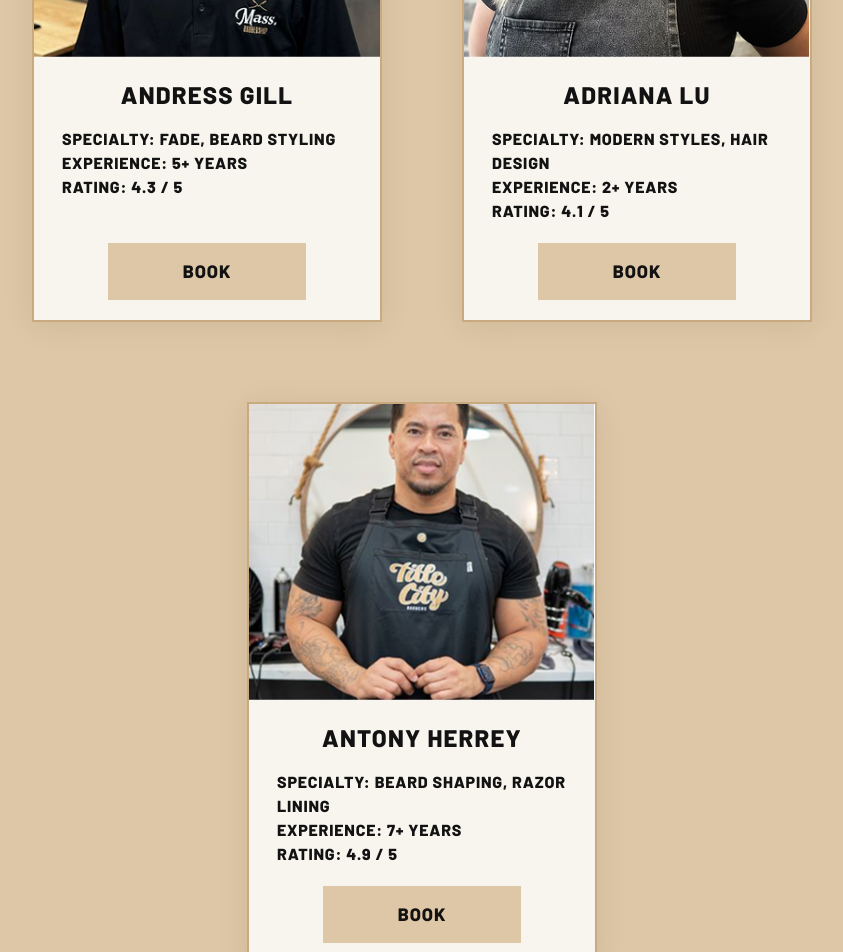
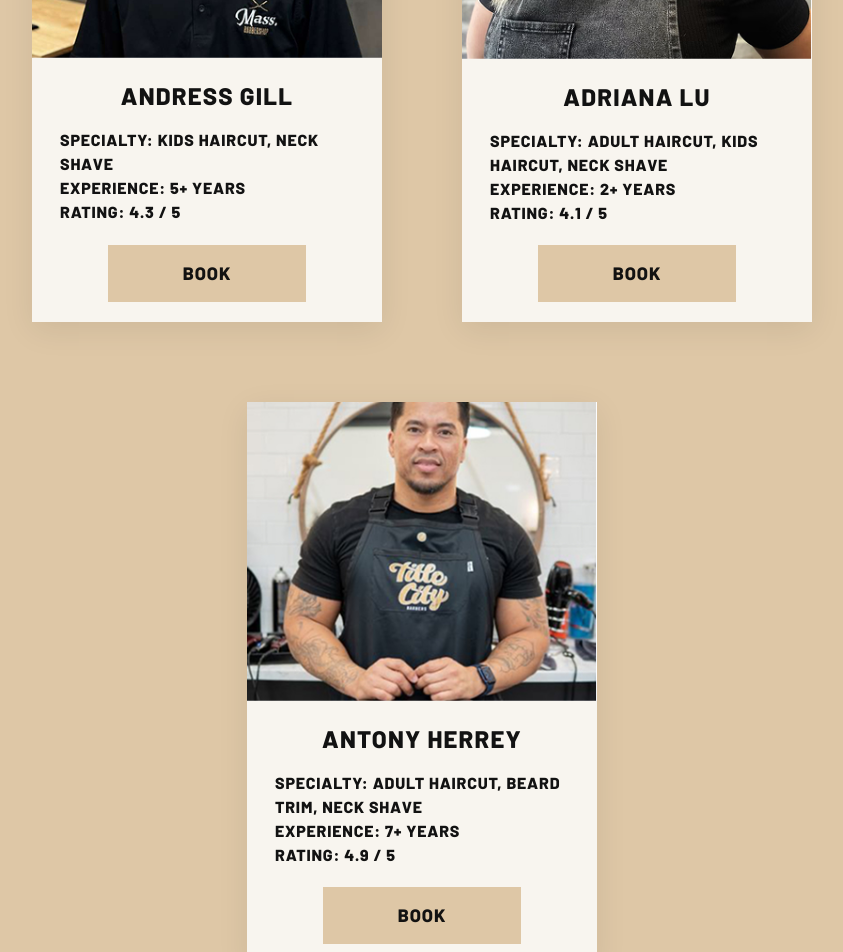
Before and after one commit to TytanowyT4mpon/Barbershop-frontend, a Next.js app: page / in a window 1280 px wide. Shown: the part 3320-4272 px from the top of the page, without its empty margins (218-1061 px from the left). Built offline with nearby package versions, Linux system fonts and the light colour scheme.

Commit message:
Add: Services select(ModalForm), Service type/mock

```diff
--- a/app/components/BarberCard/BarberCard.module.css
+++ b/app/components/BarberCard/BarberCard.module.css
@@ -8,14 +8,12 @@
 
 .BarberCard{
     background-color: var(--background1);
-    max-width: 350px;
+    width: 350px;
     box-sizing: border-box;
     display: flex;
     flex-direction: column;
 
-    border: 2px solid var(--background2Hover);
-
-    box-shadow: 0 4px 30px 0 rgba(0, 0, 0, 0.08);
+    box-shadow: 0 8px 30px 0 rgba(0, 0, 0, 0.08);
 }
 
 .BarberImage{
@@ -84,7 +82,8 @@
 
 @media (max-width: 640px) {
     .BarberCard {
-        max-width: 100%;
+        max-width: 350px;
+
         width: 100%;
     }
 
--- a/app/components/BarberCard/index.tsx
+++ b/app/components/BarberCard/index.tsx
@@ -5,6 +5,8 @@ import style from './BarberCard.module.css'
 import Image from 'next/image'
 import { Barber } from '@/types/barber'
 import ModalForm from '../ModalForm';
+import { ServicesMock } from '@/mocks/services';
+import { Service } from '@/types/service';
 
 interface BarberCardProps {
     barber: Barber;
@@ -12,6 +14,13 @@ interface BarberCardProps {
 
 const BarberCard = ({ barber }: BarberCardProps) => {
     const [isModalOpen, setIsModalOpen] = useState(false);
+
+const barberService = barber.serviceId
+    .map((id) => ServicesMock.find((service) => service.id === id))
+    .filter((s): s is Service => s !== undefined);
+
+const specialtyText = barberService.map((s) => s.name).join(', ');
+
   return (
     <li className={style.BarberCard} key={barber.id}>
         <Image className={style.BarberImage} src={`${barber.image}`} alt='Barber image' width={350} height={280} />
@@ -20,7 +29,7 @@ const BarberCard = ({ barber }: BarberCardProps) => {
             <h3>{barber.name}</h3>
             <ul className={style.CardText}>
                 <li>
-                    <p>Specialty: <span>{barber.specialty}</span></p>
+                    <p>Specialty: <span>{specialtyText}</span></p>
                 </li>
                 <li>
                     <p>Experience: <span>{barber.experience}</span></p>
@@ -37,7 +46,7 @@ const BarberCard = ({ barber }: BarberCardProps) => {
 
         {
             isModalOpen && (
-                <ModalForm barber={barber} setIsOpen={setIsModalOpen} isOpen={isModalOpen} />
+                <ModalForm barber={barber} barberService={barberService} setIsOpen={setIsModalOpen} isOpen={isModalOpen} />
             )
         }
     </li>
--- a/app/components/ModalForm/ModalForm.module.css
+++ b/app/components/ModalForm/ModalForm.module.css
@@ -10,12 +10,19 @@
 .modalOverride {
   background-color: var(--foreground) !important;
   padding: 0 !important;
-  max-width: 900px;
+  max-width: 1100px;
+  max-height: 80vh;
+  overflow: hidden;
+}
+
+.modalBodyOverride {
+  overflow: hidden;
+  max-height: none;
 }
 
 .form {
   display: flex;
-  min-height: 460px;
+  min-height: 500px;
 }
 
 /* ─── Left panel ─────────────────────────────────────── */
@@ -26,8 +33,29 @@
   align-items: center;
   width: 380px;
   flex-shrink: 0;
-  padding: 2rem 1.5rem 2rem 1.5rem;
+  padding: 2rem 1.25rem 2rem 1.5rem;
   border-right: 1px solid rgba(255, 255, 255, 0.1);
+  overflow-y: auto;
+  max-height: 80vh;
+  scrollbar-width: thin;
+  scrollbar-color: rgba(222, 199, 166, 0.35) transparent;
+}
+
+.leftPanel::-webkit-scrollbar {
+  width: 4px;
+}
+
+.leftPanel::-webkit-scrollbar-track {
+  background: transparent;
+}
+
+.leftPanel::-webkit-scrollbar-thumb {
+  background: rgba(222, 199, 166, 0.35);
+  border-radius: 4px;
+}
+
+.leftPanel::-webkit-scrollbar-thumb:hover {
+  background: rgba(222, 199, 166, 0.65);
 }
 
 .avatarWrap {
@@ -52,6 +80,71 @@
   letter-spacing: 0.06em;
   margin-bottom: 1.5rem;
 }
+
+/* ─── Service card selector ──────────────────────────── */
+
+.serviceSelectWrap {
+  width: 100%;
+  margin-bottom: 1.25rem;
+}
+
+.serviceGrid {
+  display: grid;
+  grid-template-columns: repeat(2, 1fr);
+  gap: 0.4rem;
+  margin-top: 0.375rem;
+}
+
+.serviceCard {
+  display: flex;
+  flex-direction: column;
+  align-items: center;
+  gap: 0.25rem;
+  padding: 0.8rem 0.9rem;
+  background: rgba(255, 255, 255, 0.05);
+  border: 1px solid rgba(255, 255, 255, 0.1);
+  border-radius: 0.5rem;
+  cursor: pointer;
+  transition: border-color 0.2s, background 0.2s, box-shadow 0.2s;
+  color: #fff;
+  font-family: inherit;
+  text-align: center;
+}
+
+.serviceCard:hover {
+  border-color: rgba(222, 199, 166, 0.5);
+  background: rgba(222, 199, 166, 0.06);
+}
+
+.serviceCardActive {
+  border-color: #DEC7A6 !important;
+  background: rgba(222, 199, 166, 0.12) !important;
+  box-shadow: 0 0 0 1px #DEC7A6, inset 0 0 14px rgba(222, 199, 166, 0.08);
+}
+
+.serviceCardIcon {
+  filter: brightness(0) invert(1);
+  opacity: 0.85;
+}
+
+.serviceCardActive .serviceCardIcon {
+  opacity: 1;
+}
+
+.serviceCardName {
+  font-size: 1rem;
+  font-weight: 600;
+  line-height: 1.3;
+  letter-spacing: 0.02em;
+}
+
+.serviceCardMeta {
+  font-size: 0.8rem;
+  color: #DEC7A6;
+  letter-spacing: 0.01em;
+}
+
+/* ──────────────────────────────────────────────────────── */
 
 .fieldLeft {
   display: flex;
@@ -130,6 +223,8 @@
   gap: 1rem;
   padding: 3rem 1.75rem 1.75rem 1.75rem;
   position: relative;
+  overflow-y: auto;
+  max-height: 90vh;
 }
 
 .closeBtn {
@@ -214,7 +309,7 @@
   cursor: pointer;
   align-self: flex-end;
   transition: background 0.15s;
-  margin-top: auto;
+  /* margin-top: auto; */
 }
 
 .submitBtn:hover {
@@ -246,6 +341,8 @@
     border-right: none;
     border-bottom: 1px solid rgba(255, 255, 255, 0.1);
     padding: 2rem 1.25rem 1.5rem;
+    overflow-y: visible;
+    max-height: none;
   }
 
   .rightPanel {
--- a/app/layouts/Modal/index.tsx
+++ b/app/layouts/Modal/index.tsx
@@ -8,6 +8,7 @@ import style from './Modal.module.css';
 interface IModalContentProps {
   title?: string;
   className?: string;
+  bodyClassName?: string;
   closeModal: () => void;
   isOpen: boolean;
   disableOutsideClick?: boolean;
@@ -27,6 +28,7 @@ const ModalConditional: React.FC<IModalContentProps> = (props) => {
     children,
     title,
     className,
+    bodyClassName,
     closeModal,
     isOpen,
     disableOutsideClick = false,
@@ -88,7 +90,7 @@ const ModalConditional: React.FC<IModalContentProps> = (props) => {
             )}
           </div>
         )}
-        <div className={style.modalBody}>{children}</div>
+        <div className={classNames(style.modalBody, bodyClassName)}>{children}</div>
       </div>
     </div>,
     document.body
--- a/mocks/barbers.ts
+++ b/mocks/barbers.ts
@@ -5,7 +5,7 @@ export const BarbersMock: Barber[] = [
         id: 1,
         image: '/examples/barberExample1.jpg',
         name: 'Andress Gill',
-        specialty: 'Fade, Beard styling',
+        serviceId: [2, 4],
         experience: '5+ years',
         rating: 4.3,
         freeDate: [
@@ -21,7 +21,7 @@ export const BarbersMock: Barber[] = [
         id: 2,
         image: '/examples/barberExample3.jpg',
         name: 'Adriana Lu',
-        specialty: 'Modern styles, Hair design',
+        serviceId: [1, 2, 4],
         experience: '2+ years',
         rating: 4.1,
         freeDate: [
@@ -37,7 +37,7 @@ export const BarbersMock: Barber[] = [
         id: 3,
         image: '/examples/barberExample2.jpg',
         name: 'Antony Herrey',
-        specialty: 'Beard shaping, Razor lining',
+        serviceId: [1, 3, 4],
         experience: '7+ years',
         rating: 4.9,
         freeDate: [
--- /dev/null
+++ b/mocks/services.ts
@@ -0,0 +1,52 @@
+import { Service } from '../types/service';
+
+export const ServicesMock: Service[] = [
+    {
+        id: 1,
+        name: 'Adult Haircut',
+        price: 500.00,
+        duration: 45,
+        iconName: 'AdultHaircut',
+        description: 'Nulla egestas sapien integer mi fermentum tellus tristique consequatolm pulvinar sagittis'
+    },
+    {
+        id: 2,
+        name: 'Kids Haircut',
+        price: 350.00,
+        duration: 30,
+        iconName: 'KidsHaircut',
+        description: 'Nulla egestas sapien integer mi fermentum tellus tristique consequatolm pulvinar sagittis'
+    },
+    {
+        id: 3,
+        name: 'Beard Trim',
+        price: 300.00,
+        duration: 30,
+        iconName: 'BeardTrim',
+        description: 'Nulla egestas sapien integer mi fermentum tellus tristique consequatolm pulvinar sagittis'
+    },
+    {
+        id: 4,
+        name: 'Neck Shave',
+        price: 200.00,
+        duration: 15,
+        iconName: 'NeckShave',
+        description: 'Nulla egestas sapien integer mi fermentum tellus tristique consequatolm pulvinar sagittis'
+    },
+    {
+        id: 5,
+        name: 'Scalp Moisturizing',
+        price: 400.00,
+        duration: 20,
+        iconName: 'ScalpMoisturizing',
+        description: 'Nulla egestas sapien integer mi fermentum tellus tristique consequatolm pulvinar sagittis'
+    },
+    {
+        id: 6,
+        name: 'Beard Grooming',
+        price: 450.00,
+        duration: 40,
+        iconName: 'BreadGroom', // Твоя назва файлу SVG, яку ми бачили в логах гіта
+        description: 'Nulla egestas sapien integer mi fermentum tellus tristique consequatolm pulvinar sagittis'
+    }
+];
--- a/types/barber.ts
+++ b/types/barber.ts
@@ -1,8 +1,10 @@
+import { Service } from "./service";
+
 export interface Barber {
     id: number;
     image: string;
     name: string;
-    specialty: string;
+    serviceId: number[];
     experience: string;
     rating: number;
     freeDate: string[];  // 'РРРР-ММ-ДД'
--- /dev/null
+++ b/types/service.ts
@@ -0,0 +1,8 @@
+export interface Service {
+    id: number;
+    name: string;
+    price: number;
+    duration: number;
+    iconName: string;
+    description: string;
+}
```
Also changed, not shown: app/components/ModalForm/index.tsx (+37 -2 lines).
